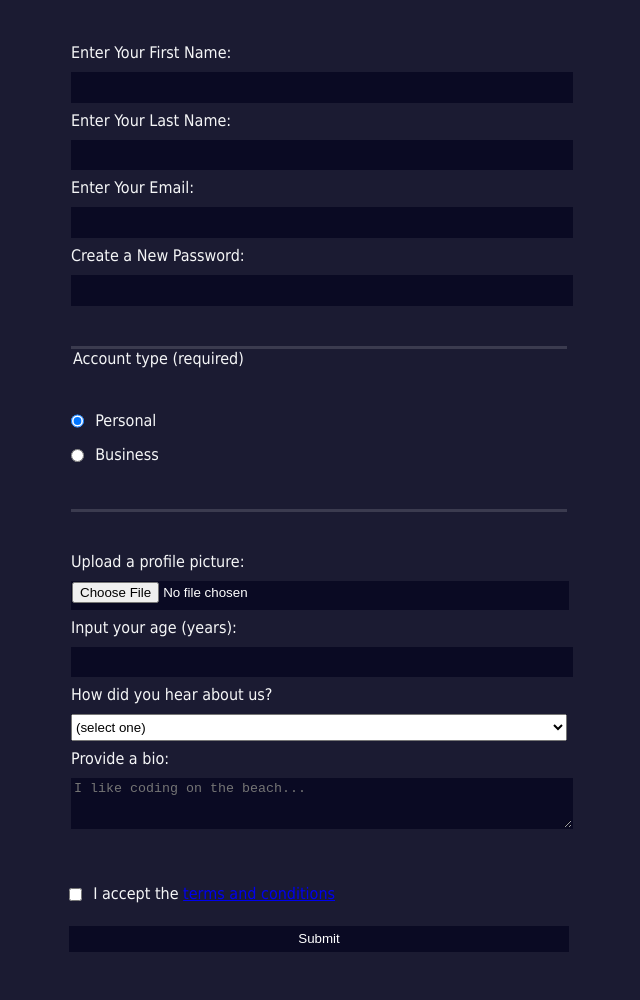
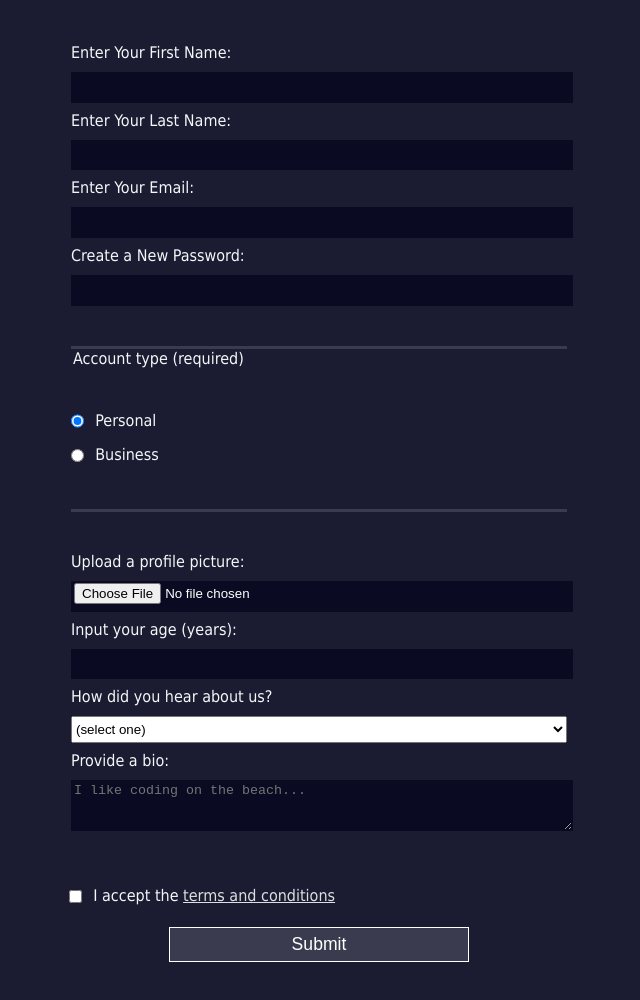
Before and after one commit to RamdeRomero/Freecodecamp-Projects, a plain HTML site: page Registration Form/index.html in a window 1280 px wide. Shown: the part 134-1134 px from the top of the page, without its empty margins (321-961 px from the left). Before the commit the page ends 1086 px from the top, so only its background shows below. Drawn offline with Linux system fonts and the light colour scheme.

Commit message:
Update styles.css

```diff
--- a/Registration Form/styles.css
+++ b/Registration Form/styles.css
@@ -18,6 +18,7 @@ form {
   max-width: 500px;
   min-width: 300px;
   margin: 0 auto;
+  padding-bottom: 2em;
 }
 
 fieldset {
@@ -47,7 +48,6 @@ input, textarea {
   background-color: #0a0a23;
   border: 1px solid #0a0a23;
   color: #ffffff;
-
 }
 
 .inline {
@@ -55,3 +55,22 @@ input, textarea {
   margin: 0 0.5em 0 0;
   vertical-align: middle;
 }
+
+input[type="submit"] {
+  display: block;
+  width: 60%;
+  margin: 1em auto;
+  height: 2em;
+  font-size: 1.1rem;
+  background-color: #3b3b4f;
+  border-color: white;
+  min-width: 300px;
+}
+
+input[type="file"] {
+  padding: 1px 2px;
+}
+
+a {
+  color: #dfdfe2;
+}
```
